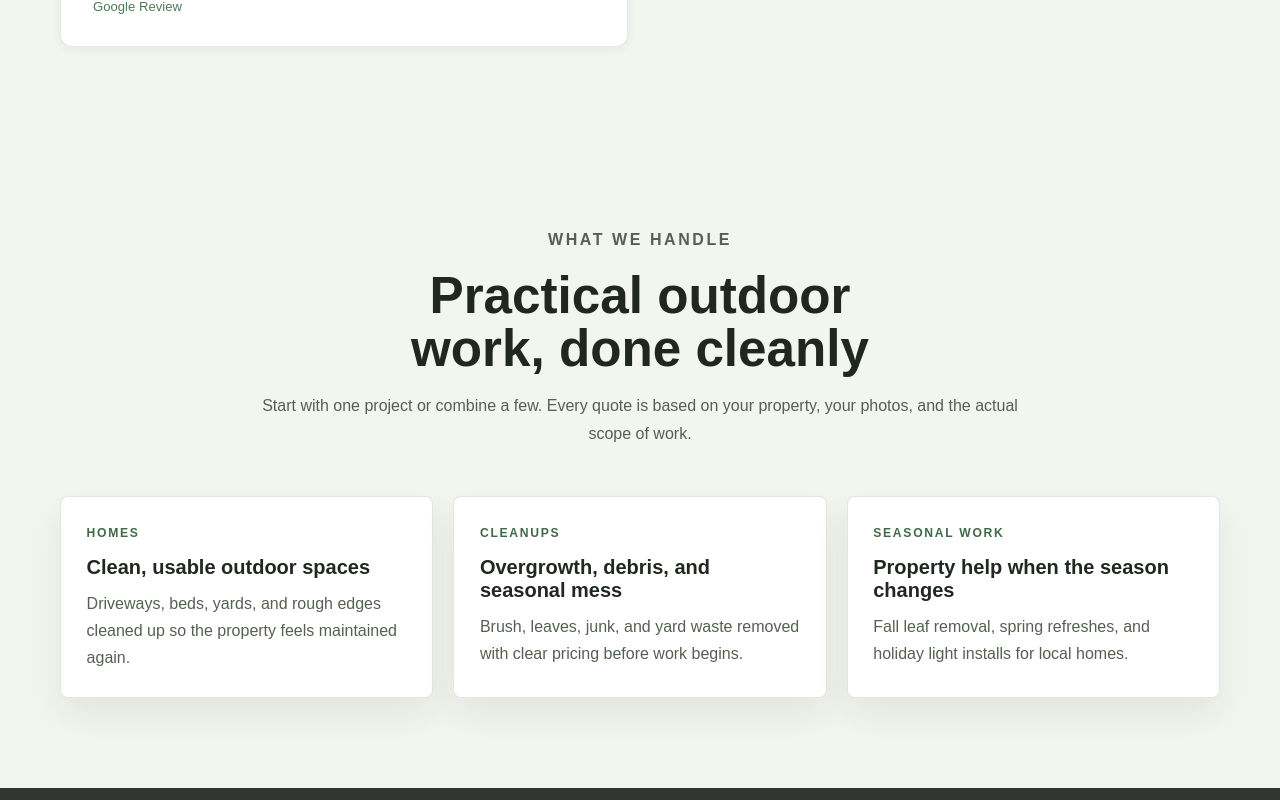
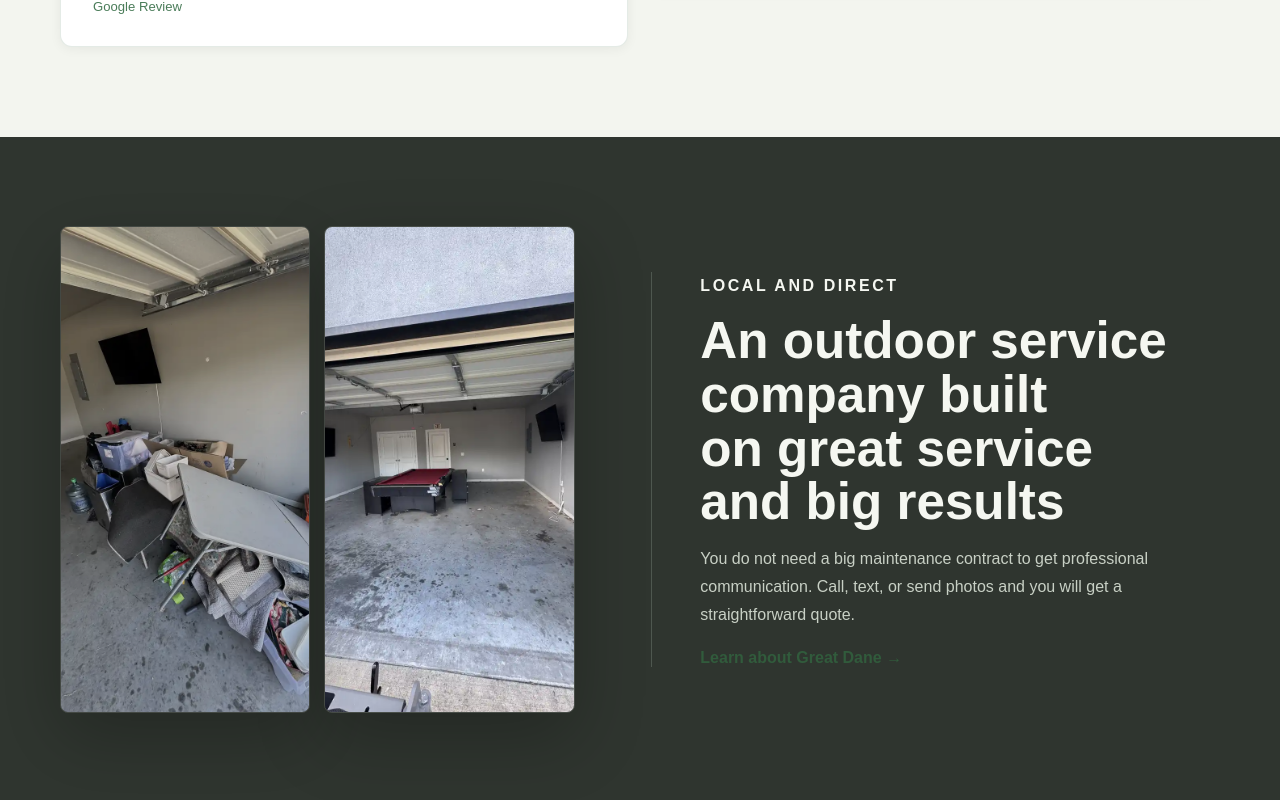
Before and after one commit to gpillow/Great-Dane-Outdoor-Services, a Next.js app: page / in a window 1280 px wide. Shown: the part 1500-2300 px from the top of the page. Built offline with nearby package versions, Linux system fonts and the light colour scheme.

Commit message:
Home page: remove redundant 'What We Handle' category cards section
Co-Authored-By: Claude Sonnet 4.6 <noreply@anthropic.com>

```diff
--- a/app/page.tsx
+++ b/app/page.tsx
@@ -20,23 +20,6 @@ function ScrollReveal({ children, direction = 'up' }: { children: React.ReactNod
 }
 
 
-const serviceGroups = [
-  {
-    label: 'Homes',
-    title: 'Clean, usable outdoor spaces',
-    text: 'Driveways, beds, yards, and rough edges cleaned up so the property feels maintained again.',
-  },
-  {
-    label: 'Cleanups',
-    title: 'Overgrowth, debris, and seasonal mess',
-    text: 'Brush, leaves, junk, and yard waste removed with clear pricing before work begins.',
-  },
-  {
-    label: 'Seasonal Work',
-    title: 'Property help when the season changes',
-    text: 'Fall leaf removal, spring refreshes, and holiday light installs for local homes.',
-  },
-]
 
 const services = [
   { name: 'Pressure Washing', desc: 'Driveways, walkways, brick, decks, siding, and patios cleaned with care.' },
@@ -141,29 +124,6 @@ export default function HomePage() {
         </div>
       </section>
 
-      <section className="home-section home-section-light">
-        <div className="home-shell">
-          <ScrollReveal>
-            <div className="home-section-heading">
-              <p className="home-kicker">What We Handle</p>
-              <h2>Practical outdoor work, done cleanly</h2>
-              <p>Start with one project or combine a few. Every quote is based on your property, your photos, and the actual scope of work.</p>
-            </div>
-          </ScrollReveal>
-
-          <div className="home-category-grid">
-            {serviceGroups.map((group) => (
-              <ScrollReveal key={group.label}>
-                <article className="home-category-card">
-                  <span>{group.label}</span>
-                  <h3>{group.title}</h3>
-                  <p>{group.text}</p>
-                </article>
-              </ScrollReveal>
-            ))}
-          </div>
-        </div>
-      </section>
 
       <section className="home-section home-story-section">
         <div className="home-shell home-story-grid">
```
